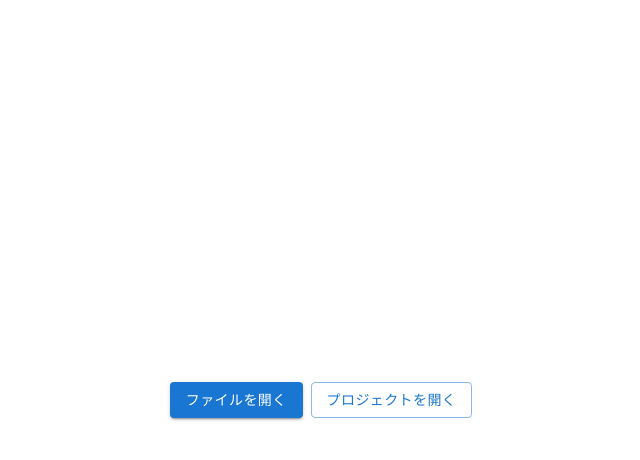
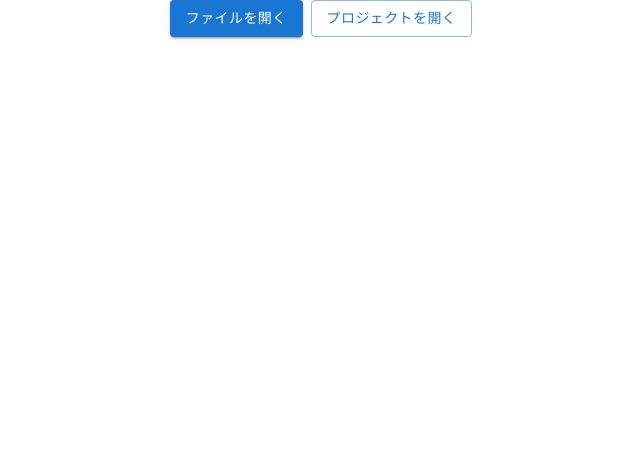
Before and after one commit to minetake01/VoiceTranscriber, a Next.js app: page /app/FileSelect in a window 1280 px wide. Shown: the top 460 px of the page, without its empty margins (319-959 px from the left). Built offline with nearby package versions, Linux system fonts and the light colour scheme.

Commit message:
[update] clean up

```diff
--- a/pages/app/FileSelect.tsx
+++ b/pages/app/FileSelect.tsx
@@ -17,7 +17,7 @@ export default function FileSelectPage() {
         }).catch(() => { return; });
     };
 
-    return <div css={styles.pageRoot}>
+    return <>
         <Grid container justifyContent="center" alignItems="center" height="100%">
             <Stack spacing={1} direction="row">
                 <Button disabled={processing} variant="contained" onClick={openFile}>
@@ -28,11 +28,5 @@ export default function FileSelectPage() {
                 </Button>
             </Stack>
         </Grid>
-    </div>;
+    </>;
 }
-
-const styles = {
-    pageRoot: css({
-        height: "100vh",
-    }),
-}
```
Also changed, not shown: pages/index.tsx (+6 -1 lines).
